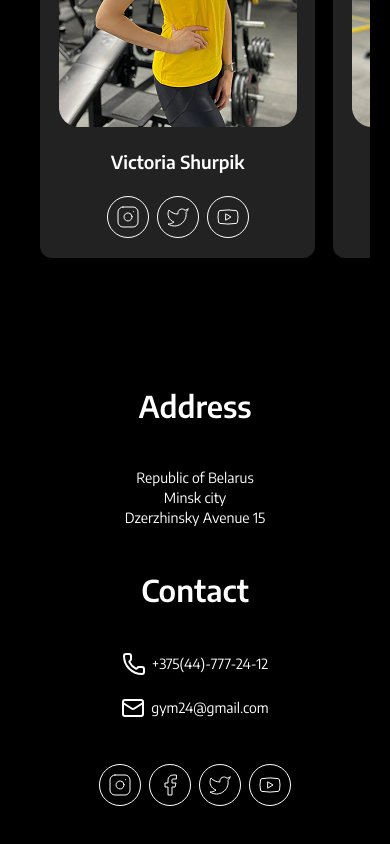
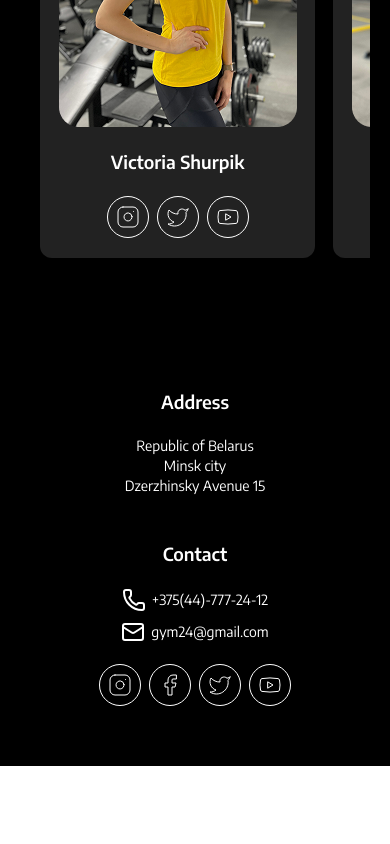
Before and after one commit to ErykOlliver/Gym24, a React (Vite) app: page / in a window 390 px wide. Shown: the part 3177-4021 px from the top of the page. After the commit the page ends 3943 px from the top, so only its background shows below. Built offline with nearby package versions, Linux system fonts and the light colour scheme.

Commit message:
responsividade 744 finalizada

```diff
--- a/src/pages/landing/Footer.tsx
+++ b/src/pages/landing/Footer.tsx
@@ -2,15 +2,18 @@ import { Facebook, Instagram, Mail, Phone, Twitter, Youtube } from "lucide-react
 
 export default function Footer() {
     return (
-        <section className="h-2/4 w-screen snap-start items-center font-enconde-sans gap-11 px-5 py-15 flex flex-col">
-            <h1 className="font-enconde-sans text-3xl font-semibold">Address</h1>
-            <p className="text-center text-sm flex flex-col gap-5">
+        <section className="sm:grid-cols-2 h-2/4 w-screen snap-start items-center font-enconde-sans gap-11 px-5 py-15 grid grid-cols-1">
+            <article className="sm:text-start sm:items-start text-center px-22 flex flex-col items-center gap-5 h-full">
+                <h1 className=" text-lg font-semibold">Address</h1>
+                <p className=" text-sm flex flex-col gap-5">
                     Republic of Belarus <br />
                     Minsk city <br />
                     Dzerzhinsky Avenue 15
                 </p>
-            <h1 className="font-enconde-sans text-3xl font-semibold">Contact</h1>
-            <p className="text-center text-sm flex flex-col gap-5">
+            </article>
+            <article className=" sm:text-start sm:items-start text-center px-22 flex flex-col items-center gap-5">
+                <h1 className="font-enconde-sans text-lg font-semibold">Contact</h1>
+                <p className="text-center text-sm flex flex-col gap-2">
                     <span className="flex items-center justify-center gap-1.5"><Phone /> +375(44)-777-24-12</span>
                     <span className="flex items-center justify-center gap-1.5"><Mail /> gym24@gmail.com</span>
                 </p>
@@ -20,6 +23,7 @@ export default function Footer() {
                     <button className="p-2 hover:text-solarFlare hover:cursor-pointer border rounded-full"> <Twitter className="stroke-1" /> </button>
                     <button className="p-2 hover:text-solarFlare hover:cursor-pointer border rounded-full"> <Youtube className="stroke-1" /> </button>
                 </div>
+            </article>
         </section>
     )
 }
```
Lines whose indentation alone changed are shown as unchanged.
